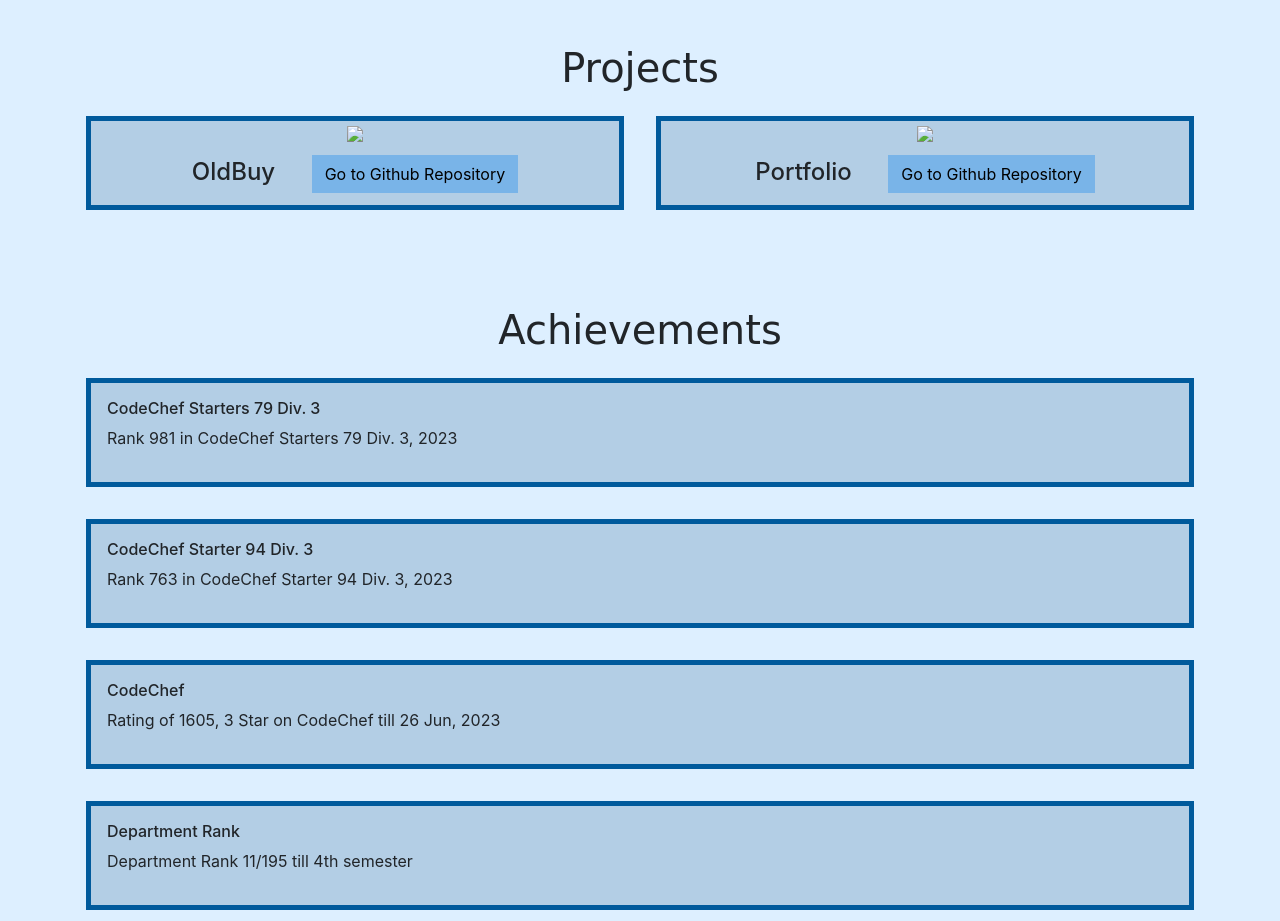
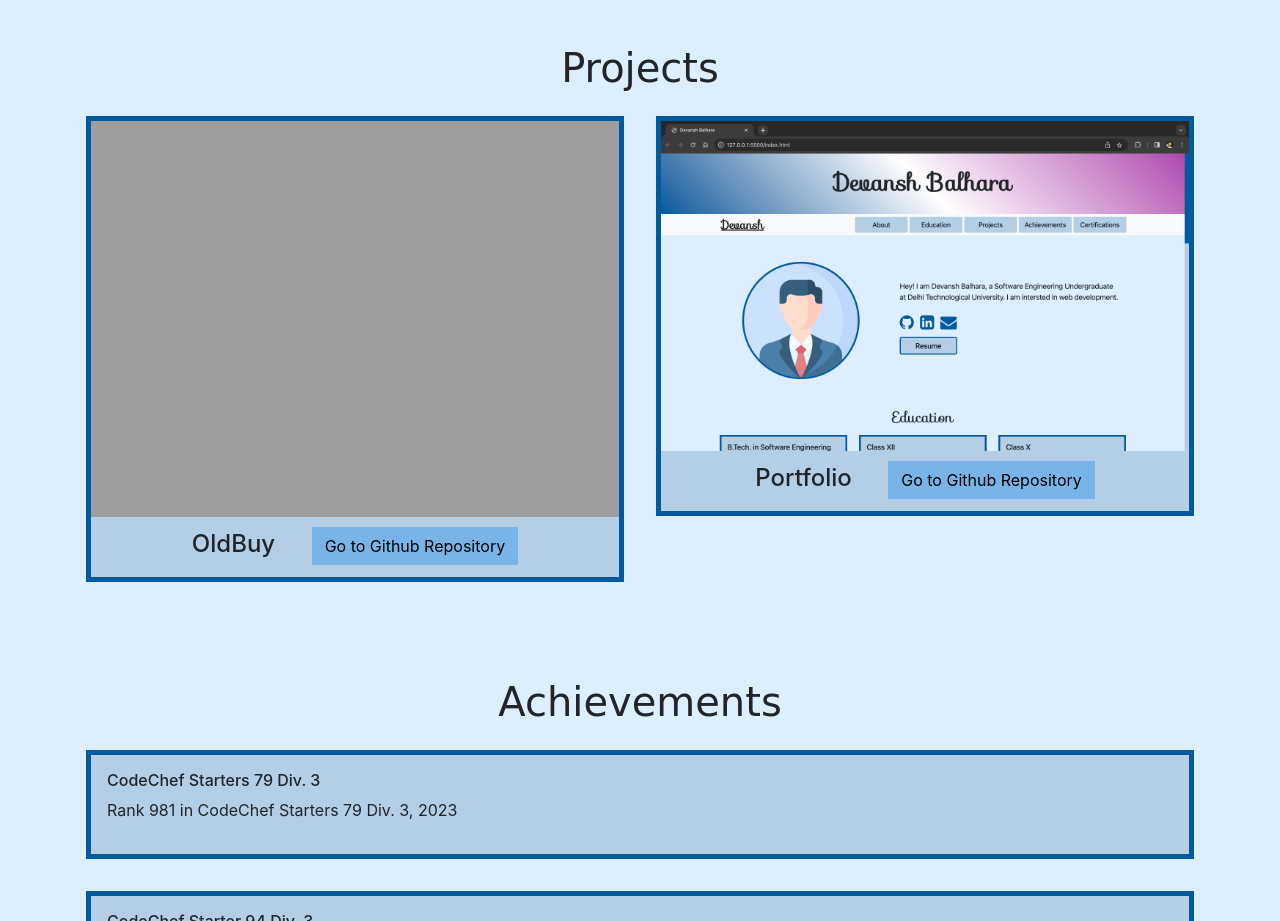
Before and after one commit to devanshbalhara/portfolio, a plain HTML site: page index.html in a window 1280 px wide. Shown: the part 1260-2181 px from the top of the page. Drawn offline with nearby package versions, Linux system fonts and the light colour scheme; the site is published under a folder, as on GitHub Pages, so addresses that start at the root find nothing; a web font is replaced by a local one.

Commit message:
corrected image link

```diff
--- a/index.html
+++ b/index.html
@@ -125,7 +125,7 @@
         <div class="row component">
             <div class="col-12 col-lg-6 mx-auto proj">
                 <div class="proj-card mx-auto">
-                    <img src='/images/oldbuy.png' class="proj-img">
+                    <img src='images/oldbuy.png' class="proj-img">
                     <div class="info">
                         <h4 style="display: inline-block; margin-right: 2rem;">OldBuy</h4>
                         <a href="" class="git-link">Go to Github Repository</a>
@@ -134,7 +134,7 @@
             </div>
             <div class="col-12 col-lg-6 mx-auto proj">
                 <div class="proj-card mx-auto">
-                    <img src='/images/portfolio.png' class="proj-img">
+                    <img src='images/portfolio.png' class="proj-img">
                     <div class="info">
                         <h4 style="display: inline-block; margin-right: 2rem;">Portfolio</h4>
                         <a href="" class="git-link">Go to Github Repository</a>
```
Also changed, not shown: 1 other file.
